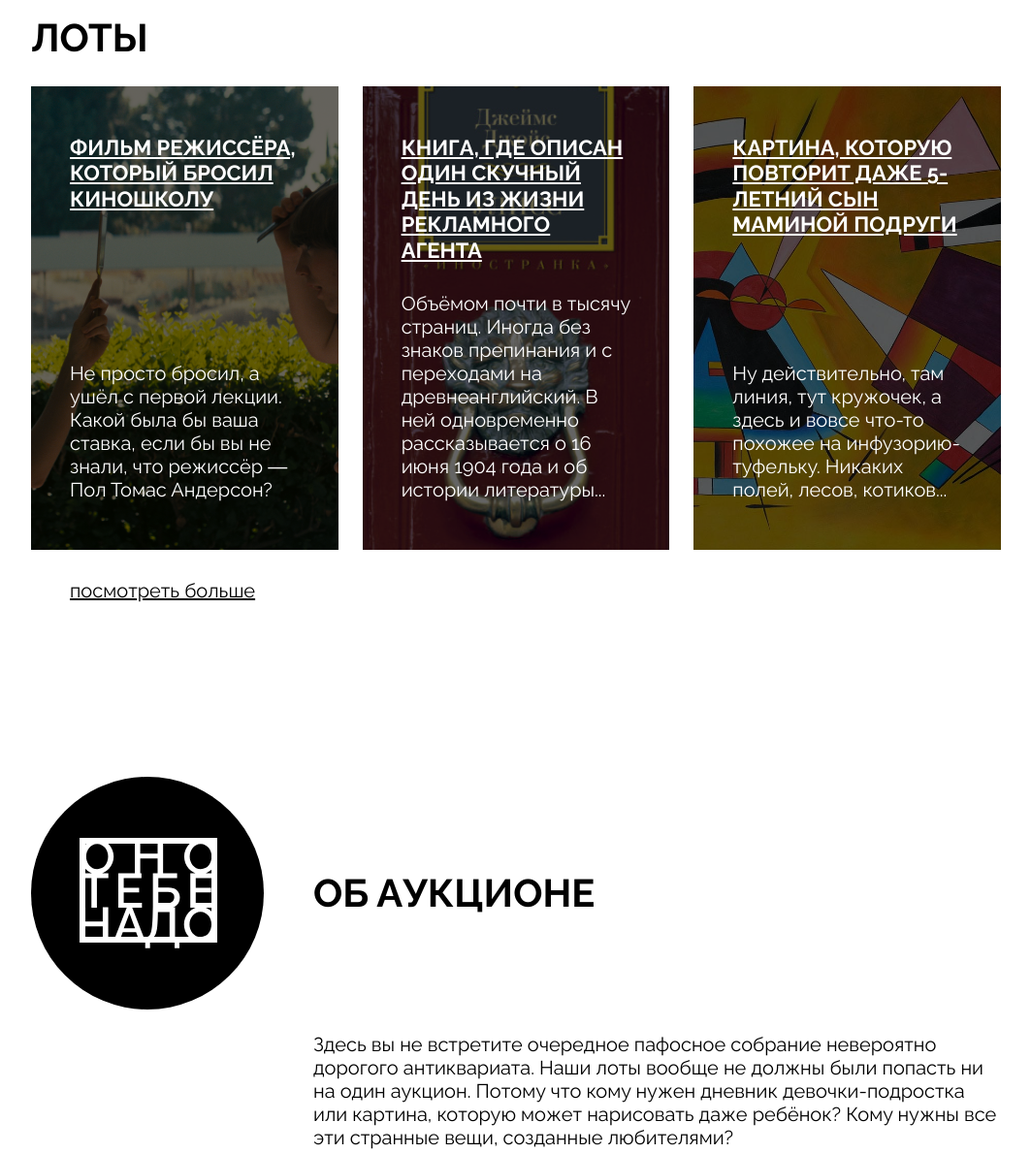
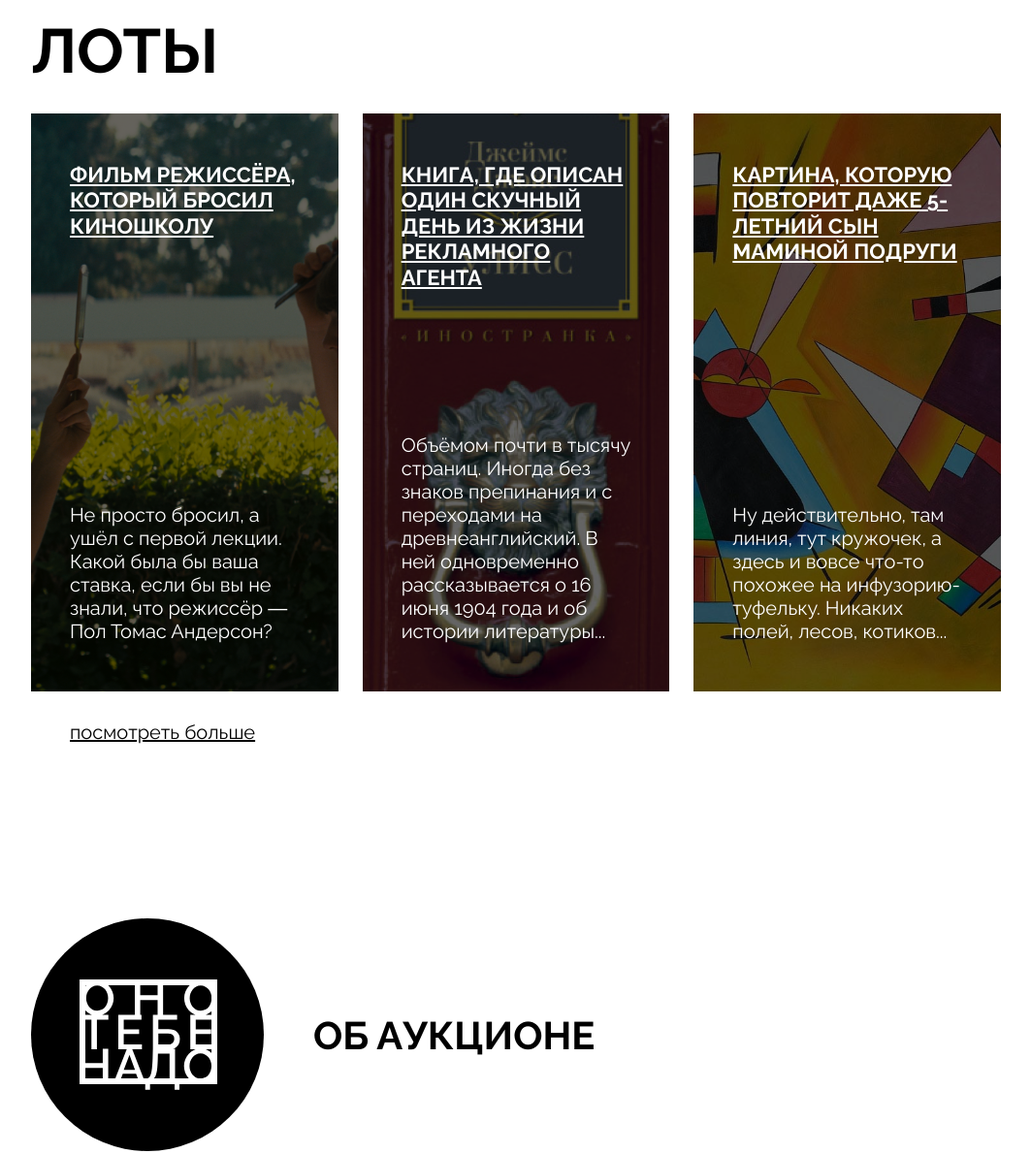
Before and after one commit to Gulnara710/ono-tebe-nado-ad, a plain HTML site: page index.html in a window 1280 px wide. Shown: the part 1220-2410 px from the top of the page at 97% size, without its empty margins (108-1171 px from the left). Drawn offline with Linux system fonts and the light colour scheme.

Commit message:
выравнивание

```diff
--- a/styles/style.css
+++ b/styles/style.css
@@ -3,10 +3,6 @@
   grid-template-columns: 1fr min-content 1fr;
   align-items: center;
   padding: 92px 50px;
-}
-
-.menu {
-  justify-self: start;
 }
 
 .menu__list {
@@ -121,7 +117,7 @@
 }
 
 .lots__heading {
-  font-size: 40px;
+  font-size: 64px;
   text-transform: uppercase;
   margin-bottom: 27px;
 }
@@ -136,7 +132,6 @@
 
 .card-link {
   display: block;
-  height: 100%;
   text-decoration: none;
 }
 
@@ -144,8 +139,8 @@
   position: relative;
   display: flex;
   flex-direction: column;
-  height: 100%;
-  min-height: 450px;
+  justify-content: space-between;
+  height: 596px;
   padding: 50px 40px;
   background-size: cover;
   background-position: center;
@@ -169,13 +164,11 @@
   line-height: 1.2;
   text-decoration: underline;
   text-transform: uppercase;
-  margin-bottom: auto;
 }
 
 .card__text {
   font-size: 20px;
   line-height: 1.2;
-  margin-top: 30px;
 }
 
 .card_type_film {
@@ -225,7 +218,9 @@
   grid-row: 1 / 2;
   font-size: 40px;
   text-transform: uppercase;
-  align-self: center;
+  height: 240px;
+  display: flex;
+  align-items: center;
 }
 
 .about__text {
@@ -245,15 +240,11 @@
   display: grid;
   grid-template-columns: 1fr min-content 1fr;
   align-items: start;
-  padding: 180px 50px 90px;
+  padding: 100px 50px 90px;
 }
 
 .footer__address {
   max-width: 240px;
-}
-
-.footer__menu {
-  text-align: center;
 }
 
 .footer__menu-list {
```
